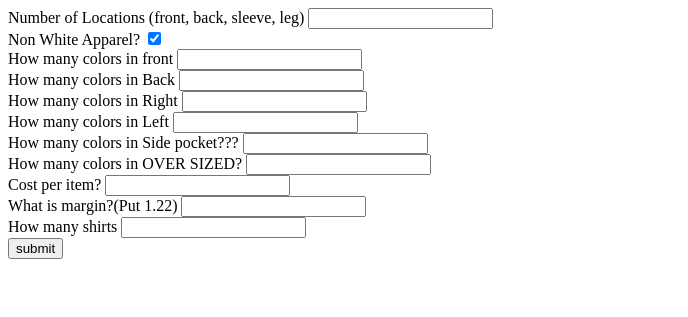
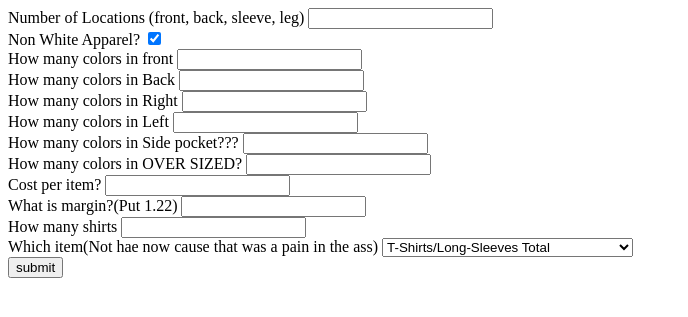
Before and after one commit to Thexumaker/EthicalSalesCalculator, a Django app: page /order/ in a window 1280 px wide. Shown: the top 317 px of the page, without its empty margins (0-688 px from the left). Run offline with Django 3.2, Linux system fonts and the light colour scheme.

Commit message:
added option

```diff
--- a/calc/forms.py
+++ b/calc/forms.py
@@ -2,6 +2,14 @@ from django import forms
 from calc.models import Order
 
 class OrderForm(forms.ModelForm):
+
+    CLOTHING_CHOICE= [
+    ("T-Shirts/Long-Sleeves Total", "T-Shirts/Long-Sleeves Total"),
+    ("Hoodies/Crewnecks Total", "Hoodies/Crewnecks Total"),
+    ("Zipped Hoodies/Jackets/Windbreakers", "Zipped Hoodies/Jackets/Windbreakers"),
+    ("Printing on Sleeves/Pocket", "Printing on Sleeves/Pocket"),
+    ("Pants", "Pants")
+    ]
     numLocations = forms.IntegerField()
     nonWhiteApparel = forms.BooleanField(initial=True, required=False)
     colorsF = forms.IntegerField()
@@ -13,6 +21,7 @@ class OrderForm(forms.ModelForm):
     costPerItem = forms.IntegerField()
     margin = forms.FloatField()
     quantity = forms.IntegerField()
+    clothingItem = forms.CharField(label='Which item of clothing', widget=forms.Select(choices=CLOTHING_CHOICE))
     class Meta:
         model = Order
-        fields = ('numLocations', 'nonWhiteApparel', 'colorsF', 'colorsB', 'colorsR', 'colorsL', 'colorsSP', 'colorsOS', 'costPerItem','margin', 'quantity')
+        fields = ('numLocations', 'nonWhiteApparel', 'colorsF', 'colorsB', 'colorsR', 'colorsL', 'colorsSP', 'colorsOS', 'costPerItem','margin', 'quantity','clothingItem')
--- a/calc/models.py
+++ b/calc/models.py
@@ -14,3 +14,4 @@ class Order(models.Model):
     costPerItem = models.IntegerField()
     margin = models.FloatField()
     quantity = models.IntegerField()
+    clothingItem = models.CharField(max_length=120)
--- a/calc/views.py
+++ b/calc/views.py
@@ -164,6 +164,7 @@ def orderForm(request):
             colorsSP = int(request.POST.get('colorsSP', ''))
             colorsOS = int(request.POST.get('colorsOS', ''))
             costPerItem = int(request.POST.get('costPerItem', ''))
+            apparelc = request.POST.get('clothingItem', '')
             margin = 1.22
             quantity = int(request.POST.get('quantity', ''))
 
@@ -176,7 +177,7 @@ def orderForm(request):
             screenTotal = screenCalculator([colorsF,colorsB,colorsR, colorsL],quantity,colorsOS,nonWhiteApparel)
             underminCharge = underMinCalc(quantity,numLocations)
             ClothesDict = apparelTotalCost([cartTotalCost,flash,screenTotal,underminCharge],numLocations,quantity)
-            withTaxandShipping = shippingWithTax("T-Shirts/Long-Sleeves Total", ClothesDict)
+            withTaxandShipping = shippingWithTax(apparelc, ClothesDict)
             screenPrintingPlusBlank = (quantity * costPerItem )+ withTaxandShipping.get("Normal")
             preCutomerTotal = screenPrintingPlusBlank * margin
             customerPricePerItem = ceil(preCutomerTotal/ quantity,0.25)
--- a/templates/ethicalSalesCalc/Order.html
+++ b/templates/ethicalSalesCalc/Order.html
@@ -44,6 +44,9 @@
              <label for="quantity">How many shirts</label>
              {{ form.quantity }}
               <br>
+              <label for="clothingItem">Which item(Not hae now cause that was a pain in the ass)</label>
+              {{ form.clothingItem }}
+               <br>
     <input type="submit" name="submit" value="submit" />
   </form>
 
```
Also changed, not shown: calc/migrations/0003_order_clothingitem.py (added).
